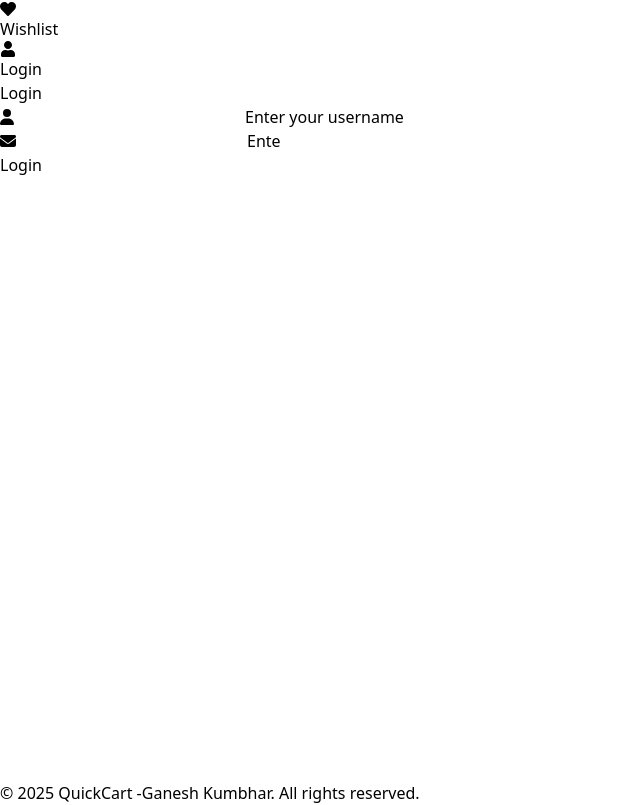
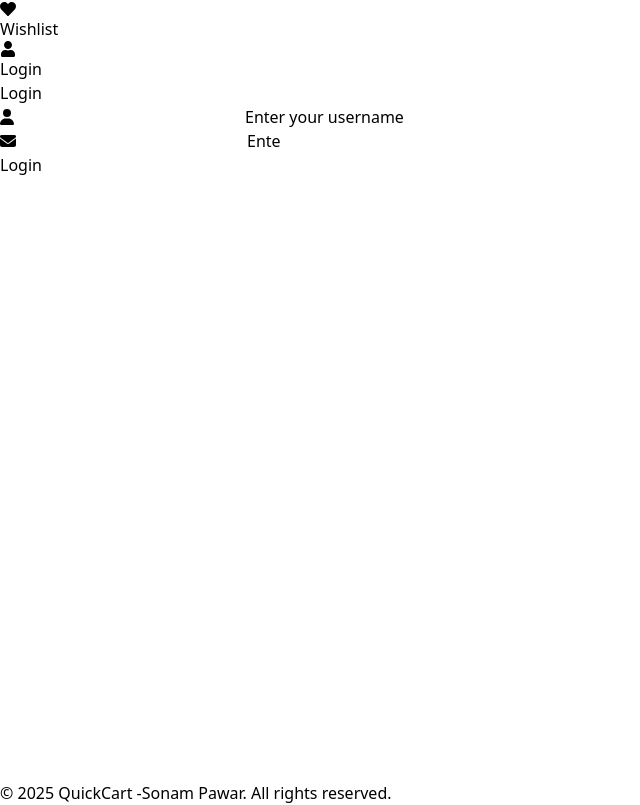
Before and after one commit to Ganesh-D-Kumbhar/QuickCart, a React (Vite) app: page /login in a window 1280 px wide. Shown: the part 799-1604 px from the top of the page, without its empty margins (0-640 px from the left). Built offline with nearby package versions, Linux system fonts and the light colour scheme.

Commit message:
small changes in the footer

```diff
--- a/src/components/Footer.jsx
+++ b/src/components/Footer.jsx
@@ -3,7 +3,7 @@ import React from "react";
 const Footer = () => {
   return (
     <footer className="fixed-bottom z-[999] fixed bottom-0 bg-gray-800 text-white py-2 w-full text-center">
-      <p>&copy; {new Date().getFullYear()} QuickCart -Ganesh Kumbhar. All rights reserved.</p>
+      <p>&copy; {new Date().getFullYear()} QuickCart -Sonam Pawar. All rights reserved.</p>
     </footer>
   );
 };
```
